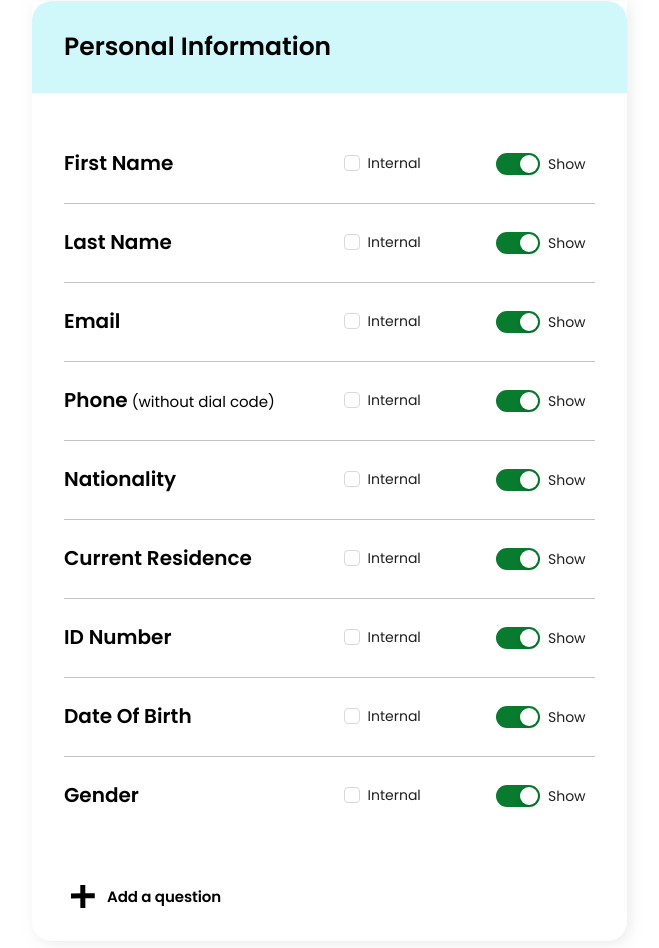
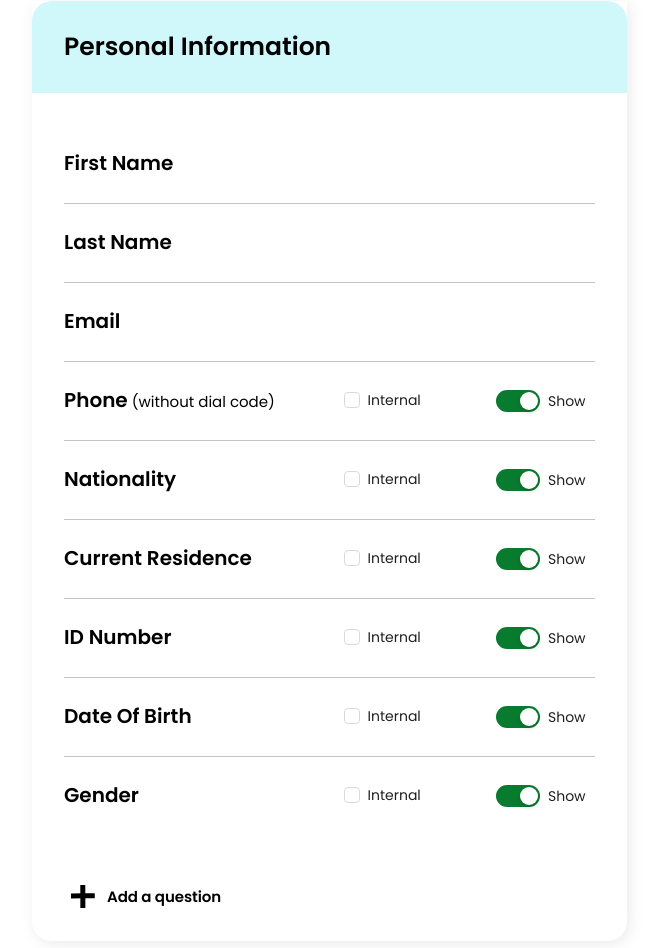
Before and after one commit to mrpeski/gusto, a React (Create React App) app: page / in a window 1280 px wide. Shown: the part 779-1727 px from the top of the page, without its empty margins (152-811 px from the left). Built offline with nearby package versions, Linux system fonts and the light colour scheme.

Commit message:
exclude update inputs for  predefined fields

```diff
--- a/src/components/SimpleField.tsx
+++ b/src/components/SimpleField.tsx
@@ -11,6 +11,7 @@ interface Props {
   toggleInternalUse?: (arg: string) => void;
   toggleMandatory?: (arg: string) => void;
 }
+const PREDEFINED_FIELDS = ["firstName", "lastName", "emailId"];
 
 const SimpleField: React.FC<Props> = ({
   label,
@@ -52,18 +53,23 @@ const SimpleField: React.FC<Props> = ({
           <span className="Field-subtitle"> ({subtitle})</span>
         ) : null}
       </span>
+      {!PREDEFINED_FIELDS.includes(label) ? (
+        <>
           <Checkbox checked={checkState} onChange={onCheckboxChange}>
             {toggleInternalUse ? "Internal" : "Mandatory"}
           </Checkbox>
-
           <label htmlFor="">
             <Switch
               checked={switchState}
               data-target={label}
               onChange={onSwitchChange}
             />
-        <span className="Switch-label">{switchState ? "Show" : "Hide"}</span>
+            <span className="Switch-label">
+              {switchState ? "Show" : "Hide"}
+            </span>
           </label>
+        </>
+      ) : null}
     </li>
   );
 };
```
Lines whose indentation alone changed are shown as unchanged.
